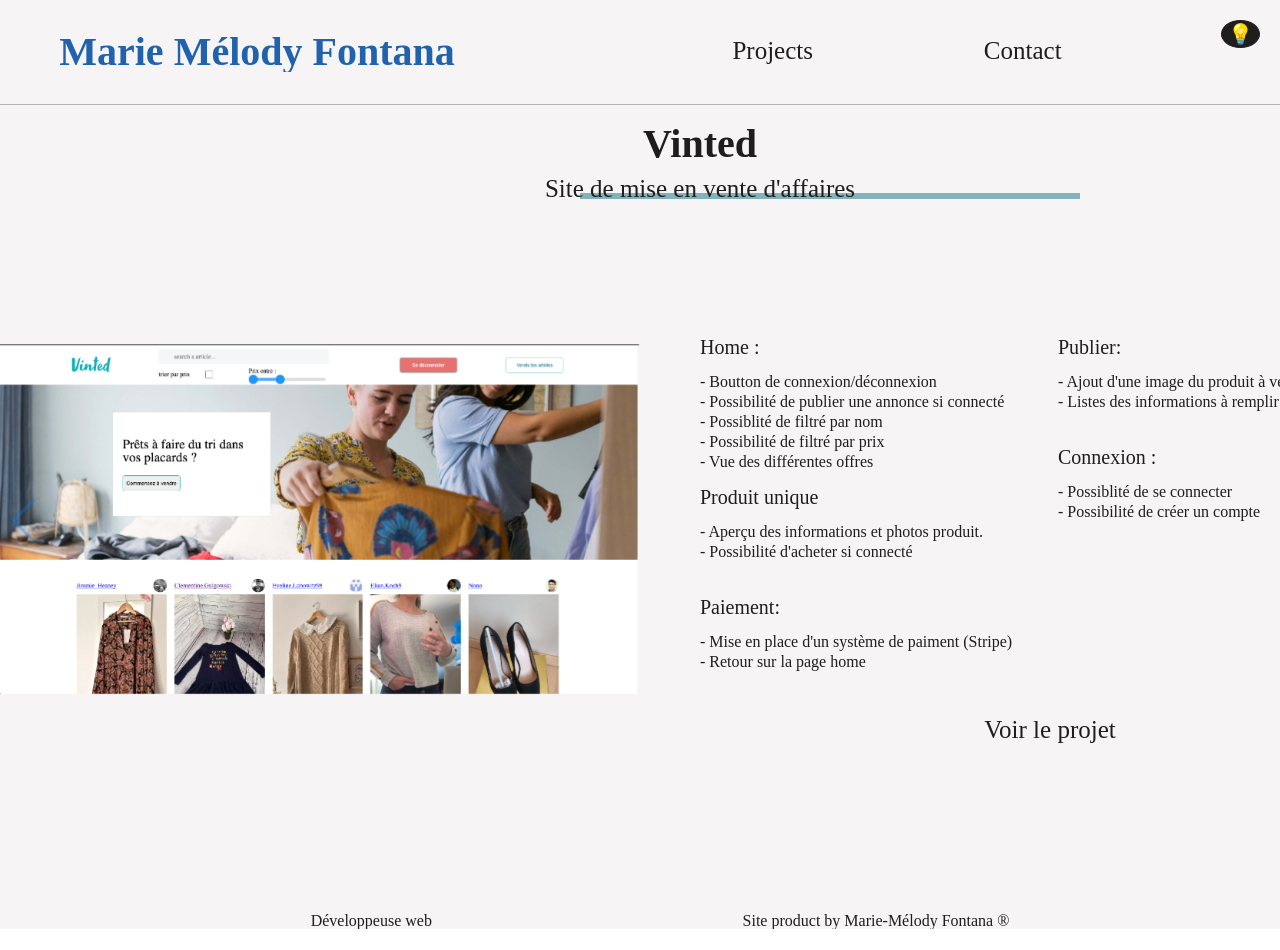
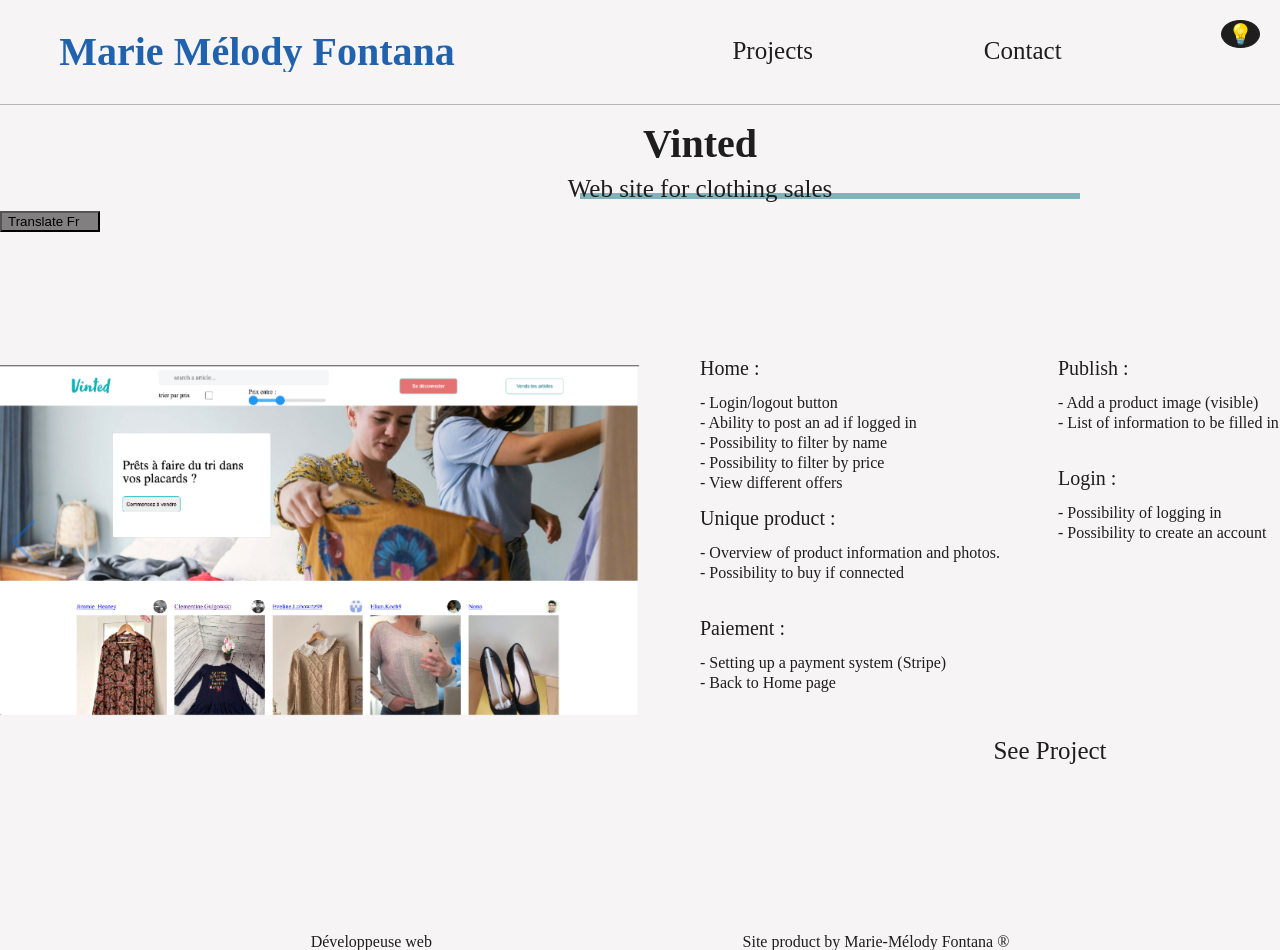
Before and after one commit to MarieMelodyF/My-Portfolio, a React (Vite) app: page /project-vinted in a window 1280 px wide. Shown: the top 950 px of the page. Before the commit the page ends 929 px from the top, so only its background shows below. Built offline with nearby package versions, Linux system fonts and the light colour scheme; the HTML template or start-up script is replaced by a standard one.

Commit message:
translate on progress

```diff
--- a/src/App.css
+++ b/src/App.css
@@ -260,10 +260,11 @@
   margin-top: -50px;
 }
 .translate {
-  width: 50px;
+  width: 100px;
   background-color: rgb(129, 127, 127);
   display: flex;
   justify-content: left;
+  cursor: pointer;
 }
 
 .img-rawg img {
--- a/src/App.jsx
+++ b/src/App.jsx
@@ -62,15 +62,33 @@
           ></Route>
           <Route
             path="/project-marvel"
-            element={<Marvel darkMode={darkMode} />}
+            element={
+              <Marvel
+                darkMode={darkMode}
+                handleClick={handleClick}
+                translate={translate}
+              />
+            }
           ></Route>
           <Route
             path="/project-vinted"
-            element={<Vinted darkMode={darkMode} />}
+            element={
+              <Vinted
+                darkMode={darkMode}
+                handleClick={handleClick}
+                translate={translate}
+              />
+            }
           ></Route>
           <Route
             path="/project-deliveroo"
-            element={<Deliveroo darkMode={darkMode} />}
+            element={
+              <Deliveroo
+                darkMode={darkMode}
+                handleClick={handleClick}
+                translate={translate}
+              />
+            }
           ></Route>
           <Route
             path="/contact"
--- a/src/pages/Projects/GamePad.jsx
+++ b/src/pages/Projects/GamePad.jsx
@@ -24,7 +24,7 @@
             )}
 
             <button className="translate" onClick={handleClick}>
-              {translate === true ? <p>Eng</p> : <p>Fr</p>}
+              {translate ? <p>Traduire Ang</p> : <p>Translate Fr</p>}
             </button>
           </div>
           <div className="underline"></div>
@@ -58,7 +58,7 @@
 
             <div className="about-rawg">
               <div className="about-rigth">
-                {translate === false ? (
+                {!translate ? (
                   <div className="col-left">
                     <h5>Home :</h5>
                     <p>- Displays every video game in the world.</p>
@@ -173,6 +173,17 @@
                 )}
               </div>
               <div className="link">
+                {translate === false ? (
+                  <p className="text-focus-in">
+                    <a
+                      className={darkMode ? "dark " : "light "}
+                      href="https://rawg-clone-orion.netlify.app/"
+                      target="_blank"
+                    >
+                      See project{" "}
+                    </a>
+                  </p>
+                ) : (
                   <p className="text-focus-in">
                     <a
                       className={darkMode ? "dark " : "light "}
@@ -182,6 +193,7 @@
                       Voir le projet
                     </a>
                   </p>
+                )}
               </div>
             </div>
           </div>
--- a/src/pages/Projects/Marvel.jsx
+++ b/src/pages/Projects/Marvel.jsx
@@ -7,14 +7,21 @@
 import sign from "/src/images/marvel/sign.png";
 
 // /Users/mariemelo/Desktop/Portfolio/Portfolio V2/portfolio/src/images/marvel/homepage.png
-const Marvel = ({ darkMode }) => {
+const Marvel = ({ darkMode, translate, handleClick }) => {
   return (
     <>
       <section className={darkMode ? "dark " : "light "}>
         <main>
           <div className="title">
             <h1>Marvel</h1>
+            {!translate ? (
+              <h3> Comics and characters census site</h3>
+            ) : (
               <h3> Site de recensement des comics et personnages</h3>
+            )}
+            <button className="translate" onClick={handleClick}>
+              {translate === true ? <p>Eng</p> : <p>Fr</p>}
+            </button>
           </div>
           <div className="underline"></div>
           <div className="rawg">
@@ -52,8 +59,27 @@
               <br />
 
               <div className="about-rigth">
+                {translate === false ? (
                   <div className="col-left">
-                  {" "}
+                    <h5>Home :</h5>
+                    <p>- Entrez the Marvel universe</p>
+                    {/* ---- */}
+                    <h5>Comics</h5>
+                    <p>- Overview of existing comcis,</p>
+                    <p>- Possibility to change page,</p>
+                    <p>- Favorites button</p>
+                    <p>- Button to acces on favorites</p>
+                    <p>- Sign up button </p>
+                    <p>- Log in button</p>
+                    {/* ---- */}
+                    <br />
+                    <h5>Characters :</h5>
+                    <p>- Overview of existing characters.</p>
+                    <p>- Click to access character</p>
+                    {/* ---- */}
+                  </div>
+                ) : (
+                  <div className="col-left">
                     <h5>Home :</h5>
                     <p>- Entrez dans l'univers Marvel</p>
                     {/* ---- */}
@@ -68,9 +94,26 @@
                     <br />
                     <h5>Characters :</h5>
                     <p> - Aperçu des personnages existant.</p>
-                  <p>- Accéder au perssonnage au click</p>
+                    <p>- Accéder au personnage au click</p>
                     {/* ---- */}
                   </div>
+                )}
+
+                {translate === false ? (
+                  <div className="col-rigth">
+                    <br />
+                    <h5> Unique Character :</h5>
+                    <p>- Preview of a character description</p>
+                    <p>
+                      - List of comics in which the character appears character
+                    </p>
+                    {/* ---- */}
+                    <br />
+                    <h5>Connexion :</h5>
+                    <p>- Possibility of logging in</p>
+                    <p>- Possibility to create an account</p>
+                  </div>
+                ) : (
                   <div className="col-rigth">
                     <br />
                     <h5>Character unique :</h5>
@@ -85,8 +128,20 @@
                     <p>- Possiblité de se connecter</p>
                     <p>- Possibilité de créer un compte</p>
                   </div>
+                )}
               </div>
               <div className="link">
+                {translate === false ? (
+                  <p className="text-focus-in">
+                    <a
+                      className={darkMode ? "dark " : "light "}
+                      href="https://marvel-orion.netlify.app"
+                      target="_blank"
+                    >
+                      See project
+                    </a>
+                  </p>
+                ) : (
                   <p className="text-focus-in">
                     <a
                       className={darkMode ? "dark " : "light "}
@@ -96,6 +151,7 @@
                       Voir le projet
                     </a>
                   </p>
+                )}
               </div>
             </div>
           </div>
--- a/src/pages/Projects/Vinted.jsx
+++ b/src/pages/Projects/Vinted.jsx
@@ -6,15 +6,23 @@
 import publishpage from "/src/images/Vinted/publishpage.png";
 
 // /Users/mariemelo/Desktop/Portfolio/Portfolio V2/portfolio/src/images/marvel/homepage.png
-const Vinted = ({ darkMode }) => {
+const Vinted = ({ darkMode, translate, handleClick }) => {
   return (
     <>
       <section className={darkMode ? "dark " : "light "}>
         <main>
           <div className="title">
             <h1>Vinted </h1>
+
+            {!translate ? (
+              <h3> Web site for clothing sales</h3>
+            ) : (
               <h3> Site de mise en vente d'affaires</h3>
+            )}
           </div>
+          <button className="translate" onClick={handleClick}>
+            {translate ? <p>Traduire Ang</p> : <p>Translate Fr</p>}
+          </button>
           <div className="underline"></div>
           <div className="rawg">
             <div className="car-rawg">
@@ -50,6 +58,30 @@
 
             <div className="about-rawg">
               <div className="about-rigth">
+                {!translate ? (
+                  <div className="col-left">
+                    <br />
+                    <h5>Home :</h5>
+                    <p>- Login/logout button</p>
+                    <p>- Ability to post an ad if logged in</p>
+                    <p>- Possibility to filter by name</p>
+                    <p>- Possibility to filter by price</p>
+                    <p>- View different offers</p>
+
+                    {/* ---- */}
+                    <h5>Unique product :</h5>
+                    <p>- Overview of product information and photos.</p>
+                    <p>- Possibility to buy if connected</p>
+
+                    {/* ---- */}
+                    <br />
+                    <h5>Paiement :</h5>
+                    <p>- Setting up a payment system (Stripe)</p>
+                    <p>- Back to Home page</p>
+
+                    {/* ---- */}
+                  </div>
+                ) : (
                   <div className="col-left">
                     <br />
                     <h5>Home :</h5>
@@ -60,21 +92,37 @@
                     <p>- Vue des différentes offres</p>
 
                     {/* ---- */}
-                  <h5>Produit unique</h5>
+                    <h5>Produit unique :</h5>
                     <p>- Aperçu des informations et photos produit.</p>
                     <p>- Possibilité d'acheter si connecté</p>
 
                     {/* ---- */}
                     <br />
-                  <h5>Paiement:</h5>
+                    <h5>Paiement :</h5>
                     <p> - Mise en place d'un système de paiment (Stripe)</p>
                     <p>- Retour sur la page home</p>
 
                     {/* ---- */}
                   </div>
+                )}
+
+                {!translate ? (
                   <div className="col-rigth">
                     <br />
-                  <h5> Publier:</h5>
+                    <h5> Publish :</h5>
+                    <p>- Add a product image (visible)</p>
+                    <p>- List of information to be filled in with examples</p>
+                    {/* ---- */}
+
+                    <br />
+                    <h5>Login :</h5>
+                    <p>- Possibility of logging in</p>
+                    <p>- Possibility to create an account</p>
+                  </div>
+                ) : (
+                  <div className="col-rigth">
+                    <br />
+                    <h5> Publier :</h5>
                     <p> - Ajout d'une image du produit à ventre (visible)</p>
                     <p>- Listes des informations à remplir avec exemples</p>
                     {/* ---- */}
@@ -84,8 +132,20 @@
                     <p>- Possiblité de se connecter</p>
                     <p>- Possibilité de créer un compte</p>
                   </div>
+                )}
               </div>
               <div className="link">
+                {!translate ? (
+                  <p className="text-focus-in">
+                    <a
+                      className={darkMode ? "dark " : "light "}
+                      href="https://vinted-orion.netlify.app/"
+                      target="_blank"
+                    >
+                      See Project{" "}
+                    </a>
+                  </p>
+                ) : (
                   <p className="text-focus-in">
                     <a
                       className={darkMode ? "dark " : "light "}
@@ -95,6 +155,7 @@
                       Voir le projet
                     </a>
                   </p>
+                )}
               </div>
             </div>
           </div>
```
Lines whose indentation alone changed are shown as unchanged.
